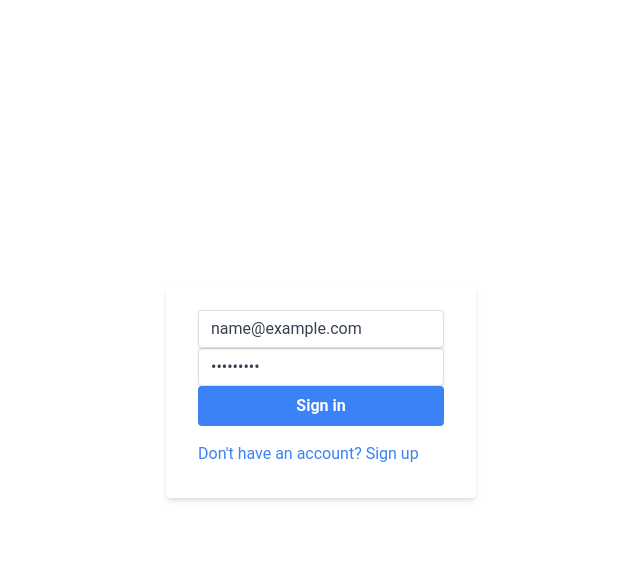
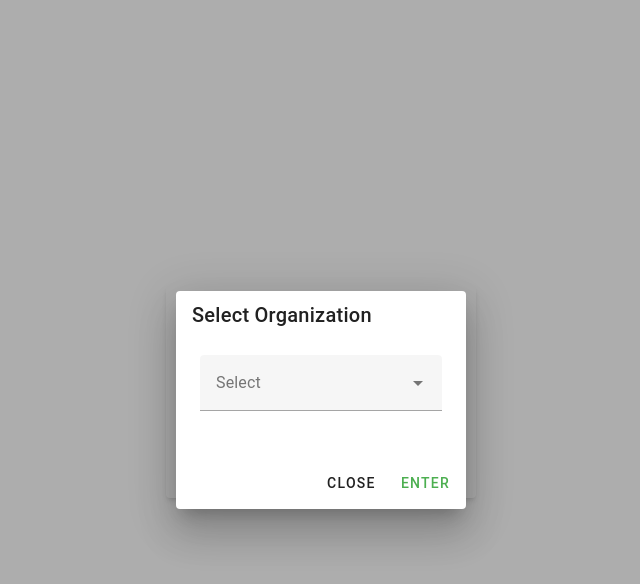
Before and after one commit to tomssojer/SMRPO, a Vue app in the folder client/: page /login in a window 1280 px wide. Both pictures are taken after typing "name@example.com", "Sample123" into the empty fields and a click on the input "Sign in". Shown: the top 584 px of the page, without its empty margins (319-959 px from the left). Built offline with nearby package versions, Linux system fonts and the light colour scheme; no server answers.

Commit message:
Select organization on entering application. Store organizationId and userRole in localstorage.

```diff
--- a/client/src/components/Login.vue
+++ b/client/src/components/Login.vue
@@ -1,20 +1,14 @@
 <script setup lang="ts">
-import { computed, ref } from 'vue';
+import { ref } from 'vue';
 import { useRouter } from 'vue-router';
-import { useStore } from 'vuex';
+import DlgSelectOrganization from '../dialogs/DlgSelectOrganization.vue';
 import { supabase } from '../lib/supabaseClient';
 
 const loading = ref(false);
 const email = ref('');
 const password = ref('');
 const router = useRouter();
-
-const store = useStore();
-
-// Access the session from the store
-const userRole = computed(() => store.state.userRole);
-
-console.log('user role', userRole.value);
+const showDlgSelectOrganization = ref(false);
 
 const handleLogin = async () => {
   try {
@@ -32,8 +26,16 @@ const handleLogin = async () => {
     }
   } finally {
     loading.value = false;
-    router.push('/');
+
+    // show the dialog
+    showDlgSelectOrganization.value = true;
+
+    //router.push('/');
   }
+};
+
+const showDialog = () => {
+  showDlgSelectOrganization.value = true;
 };
 </script>
 
@@ -62,4 +64,8 @@ const handleLogin = async () => {
       >
     </div>
   </form>
+  <DlgSelectOrganization
+    v-model="showDlgSelectOrganization"
+    @update:show="showDlgSelectOrganization = $event" />
+  <button @click="showDialog">Show Dialog</button>
 </template>
--- a/client/src/components/Project.vue
+++ b/client/src/components/Project.vue
@@ -1,5 +1,7 @@
 <template>
-  <v-btn class="bg-deep-purple new-project-button" theme="dark" v-if="isAdmin" @click="openModal">New project</v-btn>
+  <v-btn class="bg-deep-purple new-project-button" theme="dark" v-if="isAdmin" @click="openModal"
+    >New project</v-btn
+  >
   <v-dialog v-model="isModalOpen">
     <v-card>
       <v-card-title class="headline">Modal title</v-card-title>
@@ -15,12 +17,12 @@
 </template>
 
 <script setup lang="ts">
-import { supabase } from "../lib/supabaseClient";
-import { onMounted, ref } from 'vue'
+import { onMounted, ref } from 'vue';
+import { supabase } from '../lib/supabaseClient';
 
 onMounted(() => {
   getProjects();
-})
+});
 
 const isAdmin = ref(false);
 const isModalOpen = ref(false);
@@ -43,7 +45,6 @@ supabase.auth.onAuthStateChange(async (_, session) => {
 
     const payload = JSON.parse(atob(jwt.split('.')[1]));
     isAdmin.value = payload.user_role === 'admin';
-
   } else {
     console.log('The user is not authenticated');
   }
@@ -52,16 +53,18 @@ supabase.auth.onAuthStateChange(async (_, session) => {
 const items = ref<any[]>([]);
 
 async function getProjects() {
+  const organizationId = localStorage.getItem('organizationId');
+  console.log('organizationId', organizationId);
   const { data, error } = await supabase
     .from('project')
-    .select('name, created_at, start_date, deadline');
+    .select('name, created_at, start_date, deadline')
+    .eq('organization_id', organizationId);
 
   if (error) {
-    console.error("Error fetching projects")
+    console.error('Error fetching projects');
   } else {
     items.value = data;
     isLoading.value = false;
-
   }
 }
 </script>
--- /dev/null
+++ b/client/src/dialogs/DlgSelectOrganization.vue
@@ -0,0 +1,104 @@
+<template>
+  <v-dialog v-model="show" max-width="290">
+    <v-card>
+      <v-card-title class="headline">Select Organization</v-card-title>
+      <v-card-text>
+        <v-select
+          :items="organizations"
+          item-title="name"
+          item-value="id"
+          label="Select"
+          v-model="selectedOrganization"></v-select>
+      </v-card-text>
+      <v-card-actions>
+        <v-spacer></v-spacer>
+        <v-btn text="Close" variant="text" @click="closeDialog"></v-btn>
+        <v-btn color="green darken-1" text @click="enterOrganization">Enter</v-btn>
+      </v-card-actions>
+    </v-card>
+  </v-dialog>
+</template>
+
+<!-- <script setup lang="ts">
+import { ref } from 'vue';
+
+const show = ref(false);
+const organizations = ref([]);
+const selectedOrganization = ref(null);
+
+const fetchOrganizations = async () => {
+  // Fetch the organizations from the database
+  // This is just a placeholder, replace it with your actual code
+  console.log('Fetching organizations');
+};
+
+const enterOrganization = () => {
+  // Do something with the selected organization
+  console.log(selectedOrganization.value);
+  show.value = false;
+};
+
+fetchOrganizations();
+</script> -->
+
+<script lang="ts">
+import { defineComponent, ref } from 'vue';
+import { supabase } from '../lib/supabaseClient';
+import router from '../router';
+import store from '../store';
+
+export default defineComponent({
+  emits: ['update:show'],
+  setup(_, { emit }) {
+    const show = ref(false);
+    const organizations = ref([]);
+    const selectedOrganization = ref(null);
+
+    const fetchOrganizations = async () => {
+      const user = await supabase.auth.getUser();
+      console.log('Fetching organizations');
+      console.log('user', user);
+
+      const { data, error } = await supabase
+        .from('organization') // Replace 'organizations' with your actual table name
+        .select('*') // Fetch all columns
+        .eq('user_id', user?.data.user?.id); // Only fetch organizations that belong to the current user
+
+      organizations.value = data;
+      console.log('data', data);
+    };
+
+    const enterOrganization = () => {
+      // Do something with the selected organization
+      console.log('selectedOrganization', selectedOrganization.value);
+      //store.commit('setOrganizationId', selectedOrganization.value);
+      localStorage.setItem('organizationId', selectedOrganization.value);
+      console.log(selectedOrganization.value);
+      router.push('/');
+      show.value = false;
+    };
+
+    const closeDialog = () => {
+      show.value = false;
+      emit('update:show', false);
+      console.log('close dialog');
+    };
+
+    // Listen for authentication state changes
+    supabase.auth.onAuthStateChange((event, session) => {
+      if (event === 'SIGNED_IN') {
+        // Fetch organizations when the user signs in
+        fetchOrganizations();
+      }
+    });
+
+    return {
+      show,
+      organizations,
+      selectedOrganization,
+      enterOrganization,
+      closeDialog,
+    };
+  },
+});
+</script>
--- a/client/src/main.ts
+++ b/client/src/main.ts
@@ -25,7 +25,8 @@ supabase.auth.onAuthStateChange(async (event, session) => {
     console.log(session);
     const jwt = jwtDecode(session.access_token);
     console.log('jwt', jwt);
-    store.commit('setUserRole', jwt.user_role); // replace 'role' with the actual property name
+    localStorage.setItem('user_role', jwt.user_role); // replace 'role' with the actual property name
+    //store.commit('setUserRole', jwt.user_role); // replace 'role' with the actual property name
   } else {
     // Clear the user role in the Vuex store when the user logs out
     store.commit('setUserRole', null);
--- a/client/src/router.ts
+++ b/client/src/router.ts
@@ -16,14 +16,23 @@ const router = createRouter({
   routes,
 });
 
+supabase.auth.onAuthStateChange((event, session) => {
+  if (event === 'SIGNED_OUT') {
+    // Clear the organization ID when the user signs out
+    localStorage.removeItem('organizationId');
+    localStorage.removeItem('user_role');
+  }
+});
+
 router.beforeEach(async (to, from, next) => {
   const { data } = await supabase.auth.getSession();
   const requiresAuth = to.matched.some((record) => record.meta.requiresAuth);
   const guestOnly = to.matched.some((record) => record.meta.guestOnly);
+  const organizationId = localStorage.getItem('organizationId');
   if (requiresAuth && !data?.session) {
     console.log('no session');
     next('/login');
-  } else if (guestOnly && data?.session) {
+  } else if (guestOnly && data?.session && organizationId) {
     console.log('session exists');
     next('/');
   } else {
--- a/client/src/store.ts
+++ b/client/src/store.ts
@@ -3,16 +3,27 @@ import { createStore } from 'vuex';
 // Define your state as an interface
 type State = {
   userRole: string | null;
+  organizationId: string | null;
 };
 
 export default createStore<State>({
   state: {
     userRole: null,
+    organizationId: null,
   },
   mutations: {
     setUserRole(state, userRole: string | null) {
       state.userRole = userRole;
     },
+    clearUserRole(state) {
+      state.userRole = null;
+    },
+    setOrganizationId(state, id) {
+      state.organizationId = id;
+    },
+    clearOrganizationId(state) {
+      state.organizationId = null;
+    },
   },
   actions: {},
   modules: {},
```
